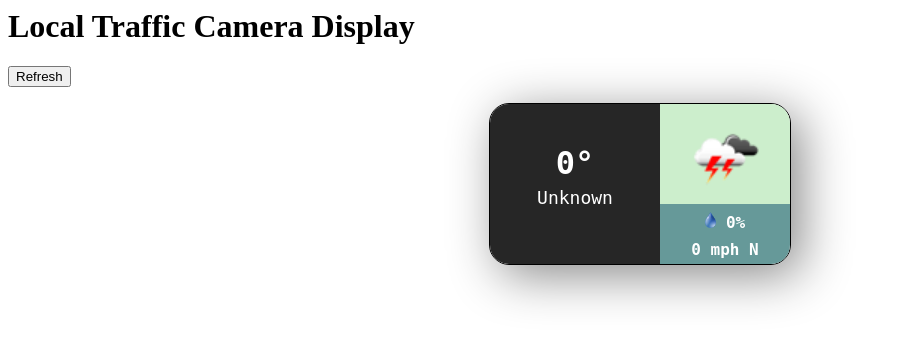
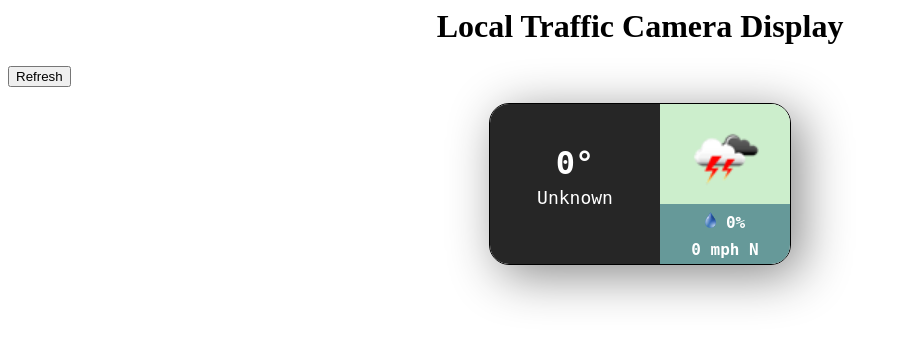
Before and after one commit to mariabultena/Weather, a plain HTML site: page index.html in a window 1280 px wide. Shown: the whole page, without its empty margins (0-897 px from the left). Drawn offline with Linux system fonts and the light colour scheme; no server answers.

Commit message:
Update styles.css

```diff
--- a/styles.css
+++ b/styles.css
@@ -1,3 +1,8 @@
+h1{
+  text-shadow: 4px 4px 16px #FFFFFF, -4px -4px 16px #FFFFFF;
+  text-align: center;
+}
+
 .weather-app {
     margin: auto;
     width: 300px;
```
